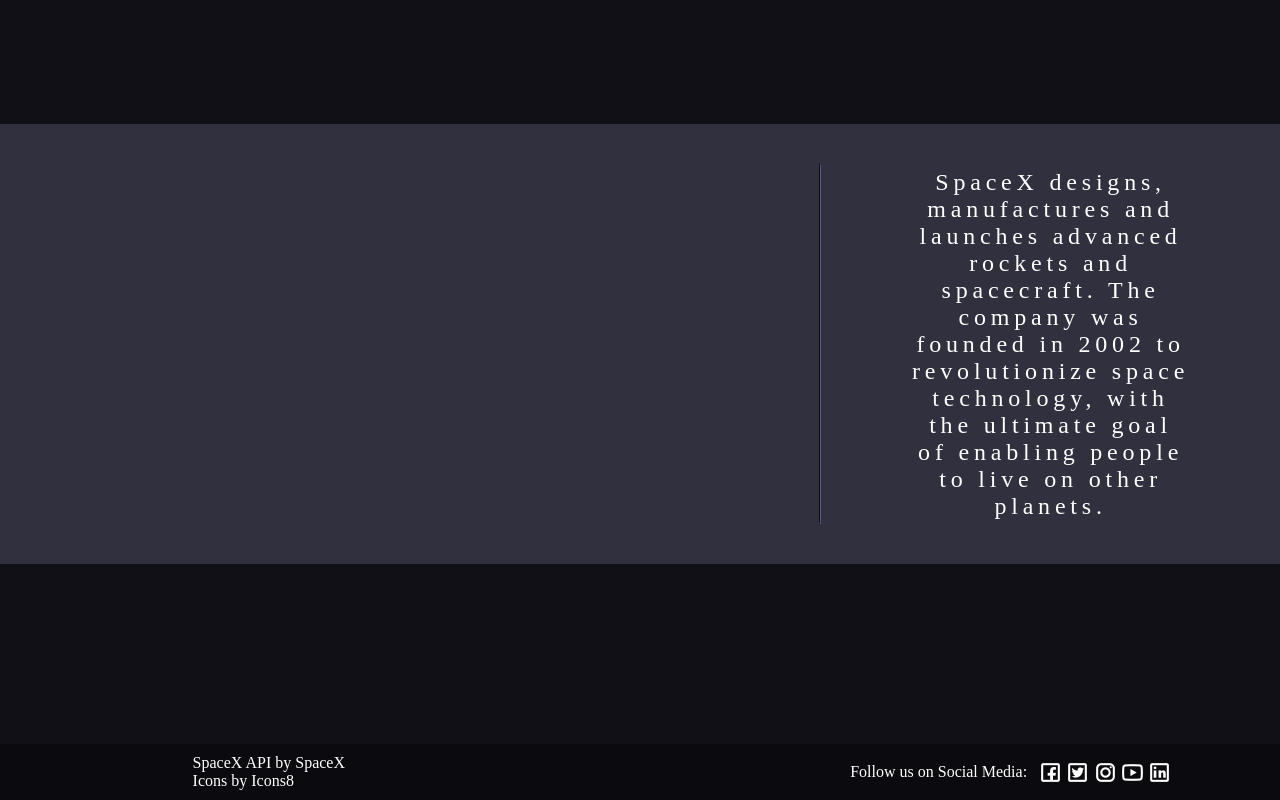
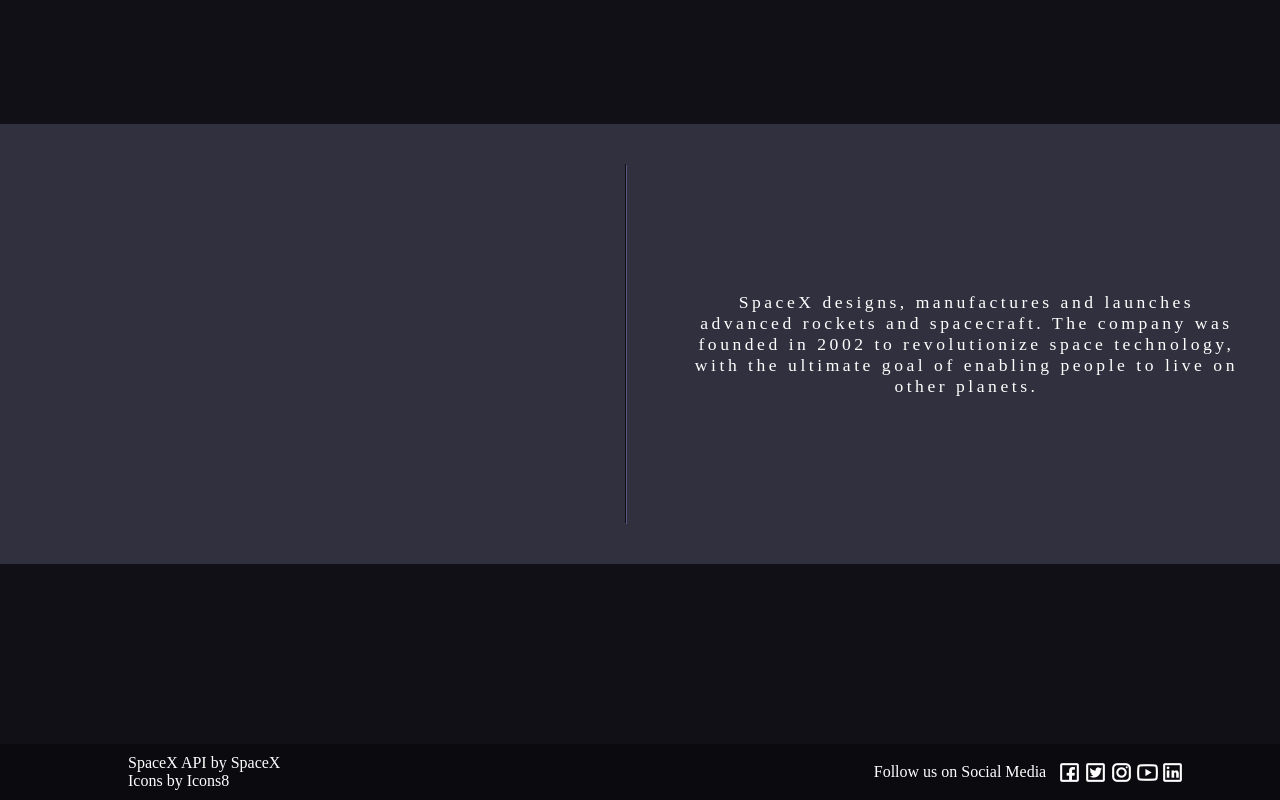
Before and after one commit to vhynot/spacex, a React (Create React App) app: page / in a window 1280 px wide. Shown: the part 920-1720 px from the top of the page. Built offline with nearby package versions, Linux system fonts and the light colour scheme; the HTML template or start-up script is replaced by a standard one; a web font is replaced by a local one.

Commit message:
Responsive Navbar, Footer and Homepage

```diff
--- a/src/components/partials/Footer.js
+++ b/src/components/partials/Footer.js
@@ -17,7 +17,7 @@
                     </div>
                 </div>
                 <div className="foot-2">
-                     <p>Follow us on Social Media:</p>
+                     <p>Follow us on Social Media</p>
                         <div className="icons">
                             <img className="icon" src={icon_fb} alt="fb" ></img>
                             <img className="icon" src={icon_tw} alt="tw" ></img>
--- a/src/stylesheets/App.css
+++ b/src/stylesheets/App.css
@@ -33,6 +33,7 @@
 }
 
 
+
                         /* /////////////////////
                                   HOME
                         ///////////////////// */
@@ -45,6 +46,7 @@
   background-size: cover;
   height: auto;
   min-height: 100vh;
+
 }
 
 
@@ -55,7 +57,7 @@
     left: 0;
     width: 100%;
     height: 100%;
-    min-height: 100vh;
+    height: 100vh;
 }
 
 header{
@@ -98,7 +100,8 @@
 
 .section-first-home{
   position: relative;
-  min-height: 100vh;
+  min-height: 50vh;
+  padding: 5vh 0 ;
   display: flex;
   justify-content: center;
   align-items: center;
@@ -107,13 +110,13 @@
 
 .section-first {
   background: rgba(48,48,62,1);
-  position: absolute;
-  display: flex;
-  padding: 5vh 0;
+  display: block;
+  width: 100vw;
+  padding: 0 0;
 }
 
 .section-first hr {
-  margin:0 7%;
+  margin:0 20%;
   border-color: rgba(49, 51, 78, 0.712);
 }
 
@@ -122,7 +125,9 @@
 }
 
 .video-sec-first {
-  padding-left: 7%;
+  width: 90vw;
+  height: 50%;
+  margin: 0 auto;
   display: flex;
   justify-content: center;
   align-items: center;
@@ -130,15 +135,25 @@
 }
 
 .text-sec-first {
+  width: 90vw;
+  height: 50%;
   font-family: SansProLight;
   display: flex;
   justify-content: center;
   align-items: center;
   text-align: center;
   font-weight: 300;
-  font-size: 1.5em;
-  letter-spacing: 0.2em;
-  padding-right: 7%;
+  font-size: 0.95em;
+  letter-spacing: 0.1em;
+  padding: 0 7%;
+  margin: 16% auto;
+}
+
+iframe{
+  height: 60%;
+  width: 85vw;
+  margin: 0 auto;
+  margin-top: 16%;
 }
 
 
@@ -151,10 +166,33 @@
   .second-el{
     font-size: 45px;
   }
+
+  .video-sec-first{
+    width: 70%;
+    height: 50%;
+  }
+
+  iframe{
+    height: 70%;
+    margin: 15% auto;
+  }
+
+  .section-first hr {
+    margin: 7% 15%;
+  }
+
+  .text-sec-first {
+    height: 70%;
+    font-size: 1.1em;
+    letter-spacing: 0.2em;
+    padding: 0 10%;
+    margin: 10% auto;
+  }
 }
 
 /* Medium devices (tablets, 768px and up) The navbar toggle appears at this breakpoint */
 @media (min-width: 768px) {
+
   .mainText{
     width: 60vw;
     text-align: center;
@@ -167,6 +205,60 @@
   .second-el{
     font-size: 50px;
   }
+
+  .section-first-home{
+    position: relative;
+    min-height: 100vh;
+    max-width:100vw;
+    display: flex;
+    justify-content: center;
+    align-items: center;
+    background: rgba(0, 0, 7, 0.938);
+  }
+
+  .section-first {
+    background: rgba(48,48,62,1);
+    position: relative;
+    display: flex;
+    padding: 5vh 0;
+    height: 45%;
+    max-width:100vw;
+  }
+
+  .section-first hr {
+    margin: 0 2%;
+    border-color: rgba(49, 51, 78, 0.712);
+  }
+
+  .video-sec-first {
+    width: 43%;
+    display: flex;
+    justify-content: center;
+    align-items: center;
+    text-align: center;
+  }
+
+  .text-sec-first {
+    width: 43%;
+    height: auto;
+    font-family: SansProLight;
+    display: flex;
+    justify-content: center;
+    align-items: center;
+    text-align: center;
+    font-weight: 300;
+    letter-spacing: 0.2em;
+    font-size: 1em;
+    padding: 0;
+    margin: 0 3%;
+  }
+
+  iframe{
+    height: 65%;
+    width: 95%;
+    margin: 18% auto;
+
+  }
 }
 
 /* Large devices (desktops, 992px and up) */
@@ -177,10 +269,36 @@
 
   .second-el{
     font-size: 57px;
+
   }
+
+  .section-first{
+    height: auto;
+  }
+
+  iframe{
+    height: 80%;
+    width: 90%;
+    margin: 8% auto;
+    margin-bottom: 1.5%;
+  }
+
+  .text-sec-first{
+    font-size: 1em;
+ }
 }
 
 /* Extra large devices (large desktops, 1200px and up) */
 @media (min-width: 1200px) {
+ .text-sec-first{
+    font-size: 1.1em;
+ }
+
+ iframe{
+  height: 90%;
+  width: 100%;
+  margin: 4% auto;
 
 }
+
+}
--- a/src/stylesheets/Footer.css
+++ b/src/stylesheets/Footer.css
@@ -29,9 +29,10 @@
 
 .foot-1{
 display: flex;
-width: 42%;
+width: 48%;
 justify-content: center;
 align-items: center;
+margin:0 auto;
 }
 
 .foot-1 a{
@@ -40,11 +41,11 @@
 }
 
 .foot-2{
-display: flex;
-width: 42%;
-justify-content: center;
-align-items: center;
-}
+  display: block;
+  width: 48%;
+  margin: 0 auto;
+  text-align: center;
+  }
 
 .foot-2 p{
 font-family: SansProLight;
@@ -53,7 +54,8 @@
 
 .icons{
 display: flex;
-width: 25%;
+width: 100%;
+margin: 0 2%;
 justify-content: space-between;
 align-items: center;
 }
@@ -63,3 +65,85 @@
 height: 25px;
 width:25px;
 }
+
+/* Small devices (landscape phones, 576px and up) */
+@media (min-width: 576px) {
+
+
+    .foot-1{
+      margin:0 auto;
+    }
+
+    .foot-2{
+    display: block;
+    width: 40%;
+    margin: 0 auto;
+    text-align: center;
+    }
+
+    .icons{
+    display: flex;
+    width: 60%;
+    margin: 0 20%;
+    }
+
+}
+
+/* Medium devices (tablets, 768px and up) The navbar toggle appears at this breakpoint */
+@media (min-width: 768px) {
+
+
+  .foot-2{
+    display: flex;
+    width: 60%;
+    justify-content: center;
+    align-items: center;
+    }
+
+    .foot-2 p{
+      width: 40%;
+      text-align: center;
+      padding: 0;
+      }
+
+  .icons{
+    width: 40%;
+    margin: 0 0;
+
+    }
+}
+
+/* Large devices (desktops, 992px and up) */
+@media (min-width: 992px) {
+  .foot-1{
+    display: flex;
+    width: 40%;
+    justify-content: start;
+    align-items: center;
+    }
+
+  .foot-2{
+    width: 50%;
+    margin: 0 0;
+    }
+
+  .icons{
+    width: 40%;
+    }
+
+}
+
+/* Extra large devices (large desktops, 1200px and up) */
+@media (min-width: 1200px) {
+  .foot-2{
+    width: 40%;
+    }
+
+    .foot-2 p{
+      width: 38%;
+      }
+
+  .icons{
+    width: 25%;
+    }
+}
--- a/src/stylesheets/Navbar.css
+++ b/src/stylesheets/Navbar.css
@@ -72,6 +72,7 @@
     transform: translateX(100%);
     transition-delay: 0.4s;
 }
+
 
 .burger{
     padding-left: 10px;
@@ -169,10 +170,12 @@
 @keyframes NavLinkFadeIn{
     from{
         opacity: 0;
+        width: 0;
         transform: translateX(150px);
     }
     to{
         opacity: 1;
+        width: 100%;
         transform: translateX(0px);
     }
 }
@@ -180,19 +183,21 @@
 @keyframes NavLinkFadeOut{
     from{
         opacity: 1;
+        width: 100%;
         transform: translateX(0);
     }
     to{
         opacity: 0;
+        width: 0;
         transform: translateX(150px);
     }
 }
 
 /* Small devices (landscape phones, 576px and up) */
 @media (min-width: 576px) {
-    /* .nav-container{
+    .nav-container{
         background:green;
-    } */
+    }
     a li{
         position: relative;
         background: none;
@@ -212,9 +217,9 @@
 
 /* Medium devices (tablets, 768px and up) The navbar toggle appears at this breakpoint */
 @media (min-width: 768px) {
-    /* .nav-container{
+    .nav-container{
         background: greenyellow;
-    } */
+    }
 
     .nav-links li{
         display: flex;
@@ -287,9 +292,9 @@
 
 /* Large devices (desktops, 992px and up) */
 @media (min-width: 992px) {
-    /* .nav-container{
+    .nav-container{
         background: purple;
-    } */
+    }
 
     .nav-links li{
         font-size: 1.1rem;
@@ -304,9 +309,9 @@
 
 /* Extra large devices (large desktops, 1200px and up) */
 @media (min-width: 1200px) {
-    /* .nav-container{
+    .nav-container{
         background: hotpink;
-    } */
+    }
     .nav-links{
         width: 35%;
       }
```
Also changed, not shown: src/stylesheets/Careers.css (+2 -12 lines).
